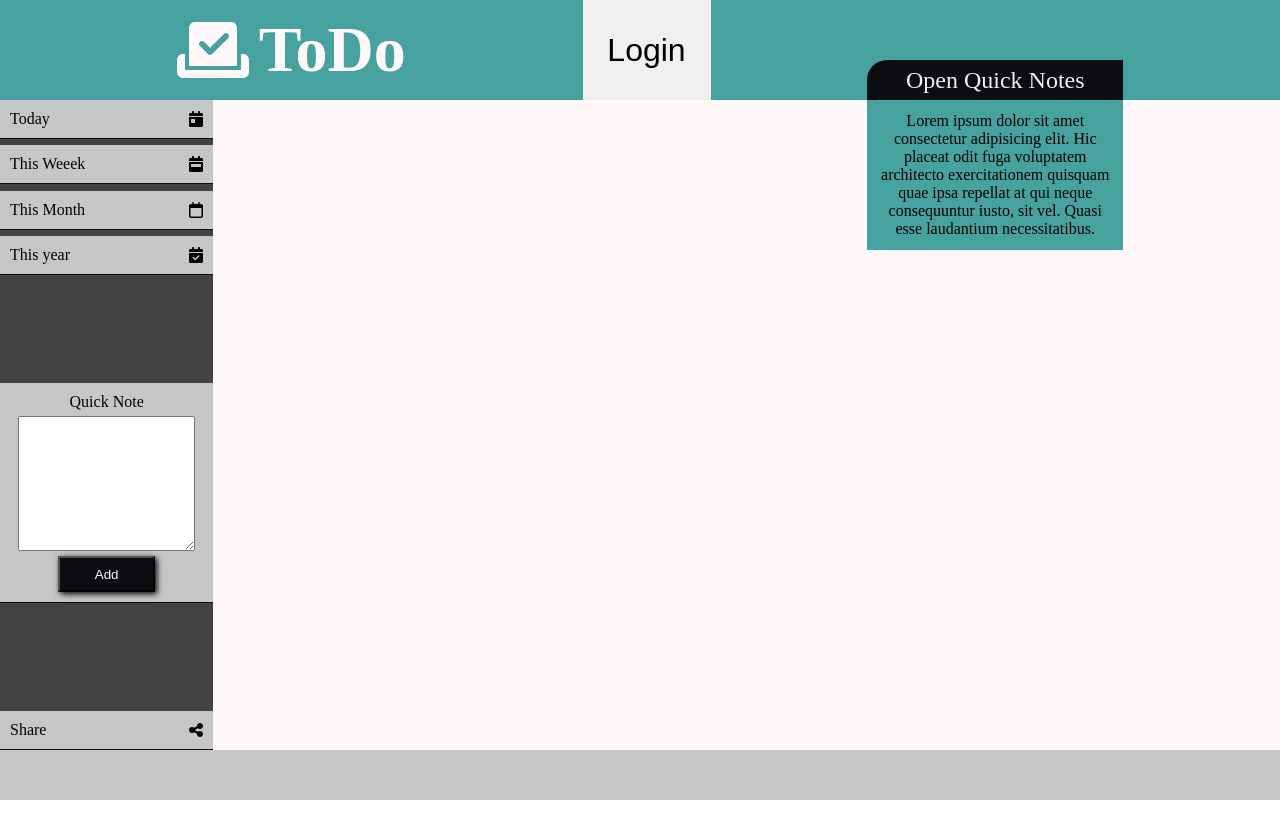
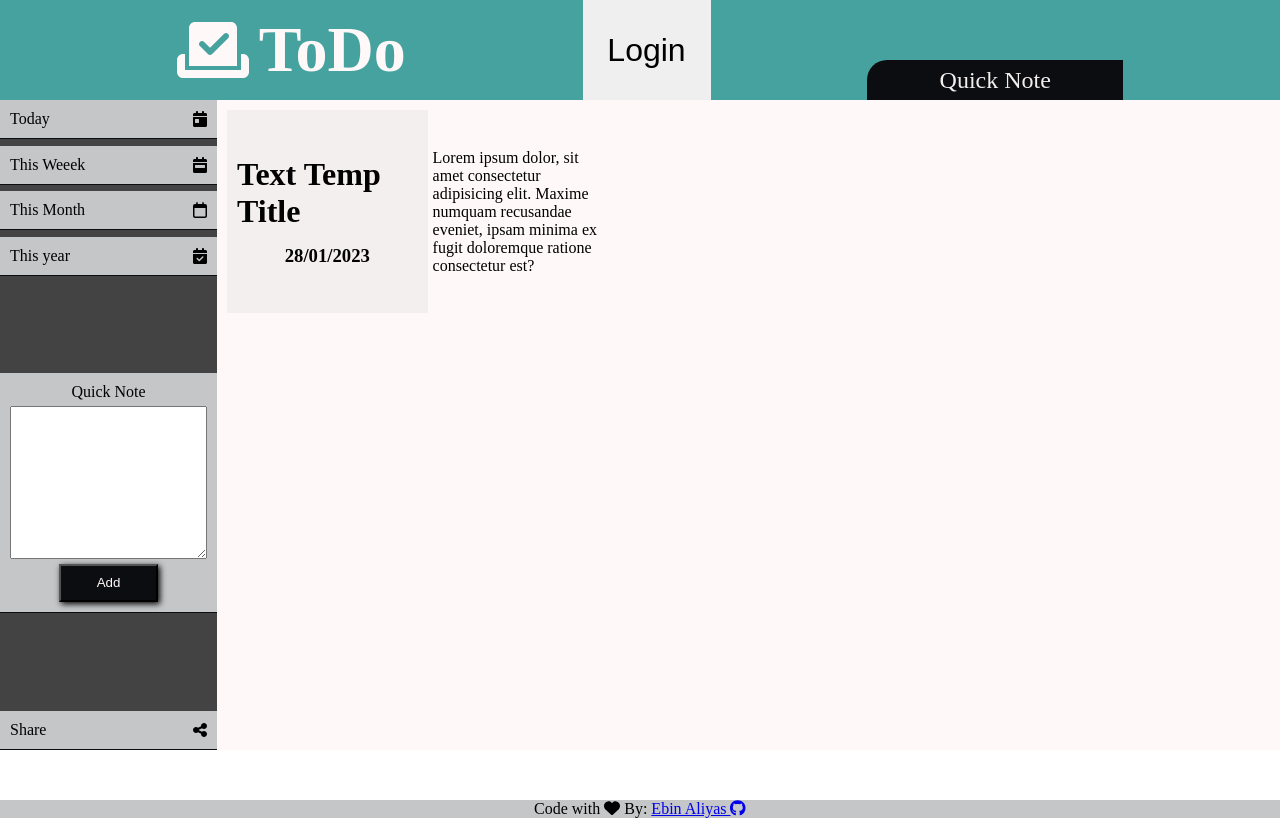
Before and after one commit to abyebin/Todo-app-, a website with bundled scripts: page dist/index.html in a window 1280 px wide. Both pictures are taken after a click on the element "Today". Built offline with nearby package versions, Linux system fonts and the light colour scheme.

Commit message:
js and new today elements add

```diff
--- /dev/null
+++ b/src/checkUi.js
@@ -0,0 +1,7 @@
+const main = document.querySelector('.right-main')
+import todaysTodo from "./todayElements"
+
+export default function isEmpty(){
+        main.textContent = ''
+        todaysTodo()
+}
--- a/src/index.js
+++ b/src/index.js
@@ -1,5 +1,11 @@
 import './style.css';
-import '@fortawesome/fontawesome-free/js/fontawesome'
-import '@fortawesome/fontawesome-free/js/solid'
-import '@fortawesome/fontawesome-free/js/regular'
-import '@fortawesome/fontawesome-free/js/brands'
+import '@fortawesome/fontawesome-free/js/fontawesome';
+import '@fortawesome/fontawesome-free/js/solid';
+import '@fortawesome/fontawesome-free/js/regular';
+import '@fortawesome/fontawesome-free/js/brands';
+
+import isEmpty from './checkUi';
+
+const today = document.querySelector('.today');
+
+today.addEventListener('click',isEmpty)
--- a/src/style.css
+++ b/src/style.css
@@ -70,15 +70,17 @@
   background-color: var(--color6);
 }
 .dropDown {
-    display: ''; /*change it in js */
+  display: none; /*change it in js */
   position: absolute;
   background: var(--color4);
   min-width: 100%;
   z-index: 1;
 }
+.dropDown-container:hover .dropDown {
+  display: block;
+}
 .dropDown p {
   padding: 12px;
-  text-align: justify;
   display: block;
   text-align: center;
   cursor: pointer;
@@ -140,6 +142,7 @@
 }
 .quick-note textarea {
   margin: 5px 0;
+  padding: 10px;
 }
 .quick-note button {
   width: 50%;
@@ -157,9 +160,29 @@
   background-color: var(--color5);
   grid-column: 2/-1;
   grid-row: 2/3;
+
+  padding: 10px;
+  gap: 10px;
+
+  display: grid;
+  grid-template: repeat(auto-fill, minmax(200px, 1fr)) / repeat(5, 1fr);
 }
+.right-main .box {
+  background-color: var(--color2);
+  padding: 10px;
+  gap: 15px;
+  display: flex;
+  flex-direction: column;
+  align-items: center;
+  justify-content: center;
+  flex-wrap: wrap;
+}
+
 footer {
   background-color: var(--color3);
   grid-column: 1/-1;
   grid-row: -2/-1;
+  display: flex;
+  align-items: center;
+  justify-content: center;
 }
--- /dev/null
+++ b/src/todayElements.js
@@ -0,0 +1,22 @@
+const main = document.querySelector('.right-main');
+export default function todaysTodo() {
+  const box = document.createElement('div');
+  box.classList.add('box');
+  main.appendChild(box);
+
+  //main > box > h1
+  const title = document.createElement('h1');
+  title.textContent = 'Text Temp Title';
+  box.appendChild(title);
+
+  //mian box > Date
+  const dateBox = document.createElement('h3');
+  dateBox.textContent = '28/01/2023';
+  box.appendChild(dateBox);
+
+  //main > box > para
+  const para = document.createElement('p');
+  para.textContent =
+    'Lorem ipsum dolor, sit amet consectetur adipisicing elit. Maxime numquam recusandae eveniet, ipsam minima ex fugit doloremque ratione consectetur est?';
+  box.appendChild(para);
+}
--- a/webpack.config.js
+++ b/webpack.config.js
@@ -1,9 +1,13 @@
 const path = require('path');
 
 module.exports = {
-  entry: './src/index.js',
+  mode: 'development',
+  entry: {
+    index: './src/index.js',
+    checkUi: './src/checkUi.js',
+  },
   output: {
-    filename: 'bundle.js',
+    filename: '[name].bundle.js',
     path: path.resolve(__dirname, 'dist'),
   },
   module: {
```
Also changed, not shown: dist/another.bundle.js (added), dist/checkUi.bundle.js (added), dist/index.html, dist/newModule1.bundle.js (added), 2 other files.
